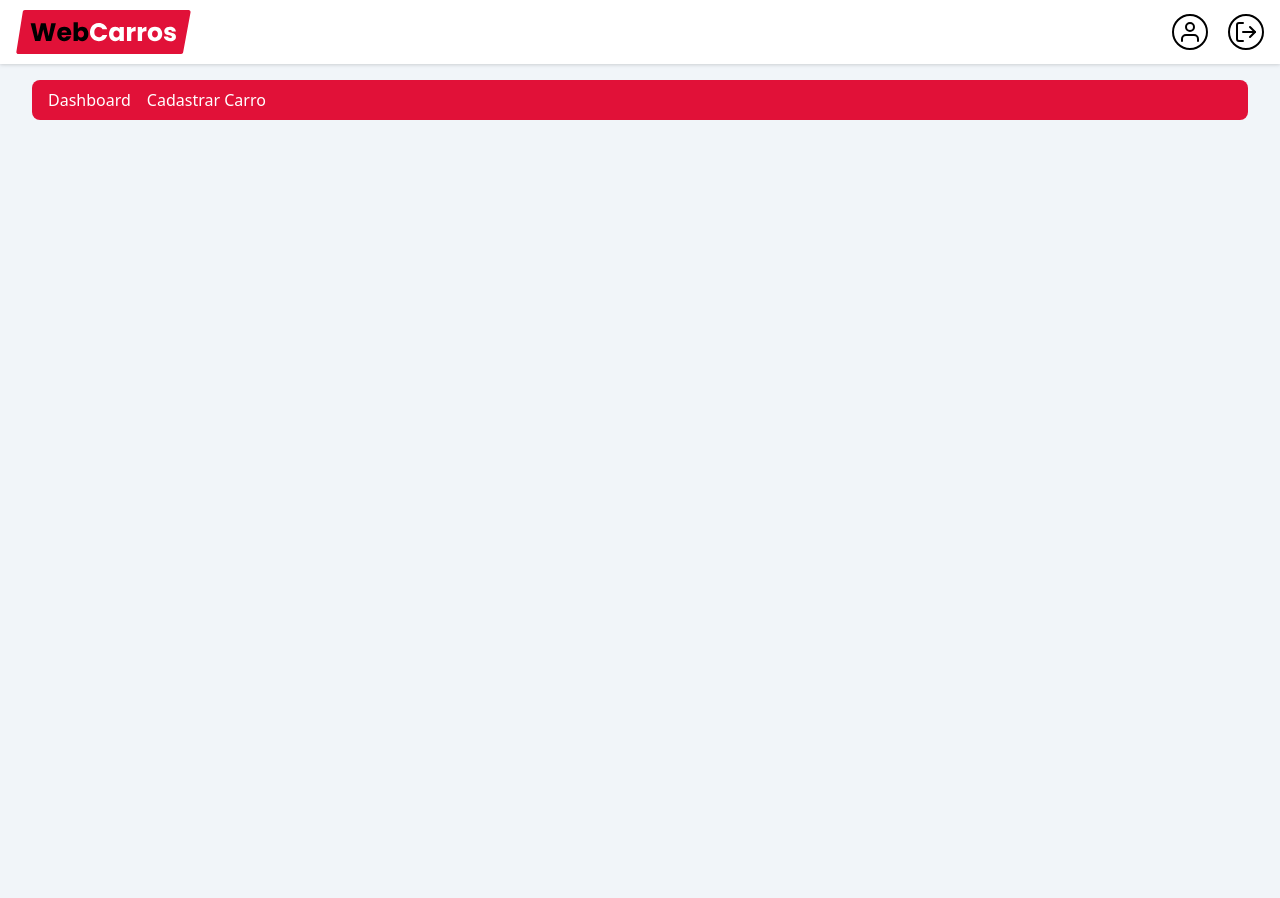
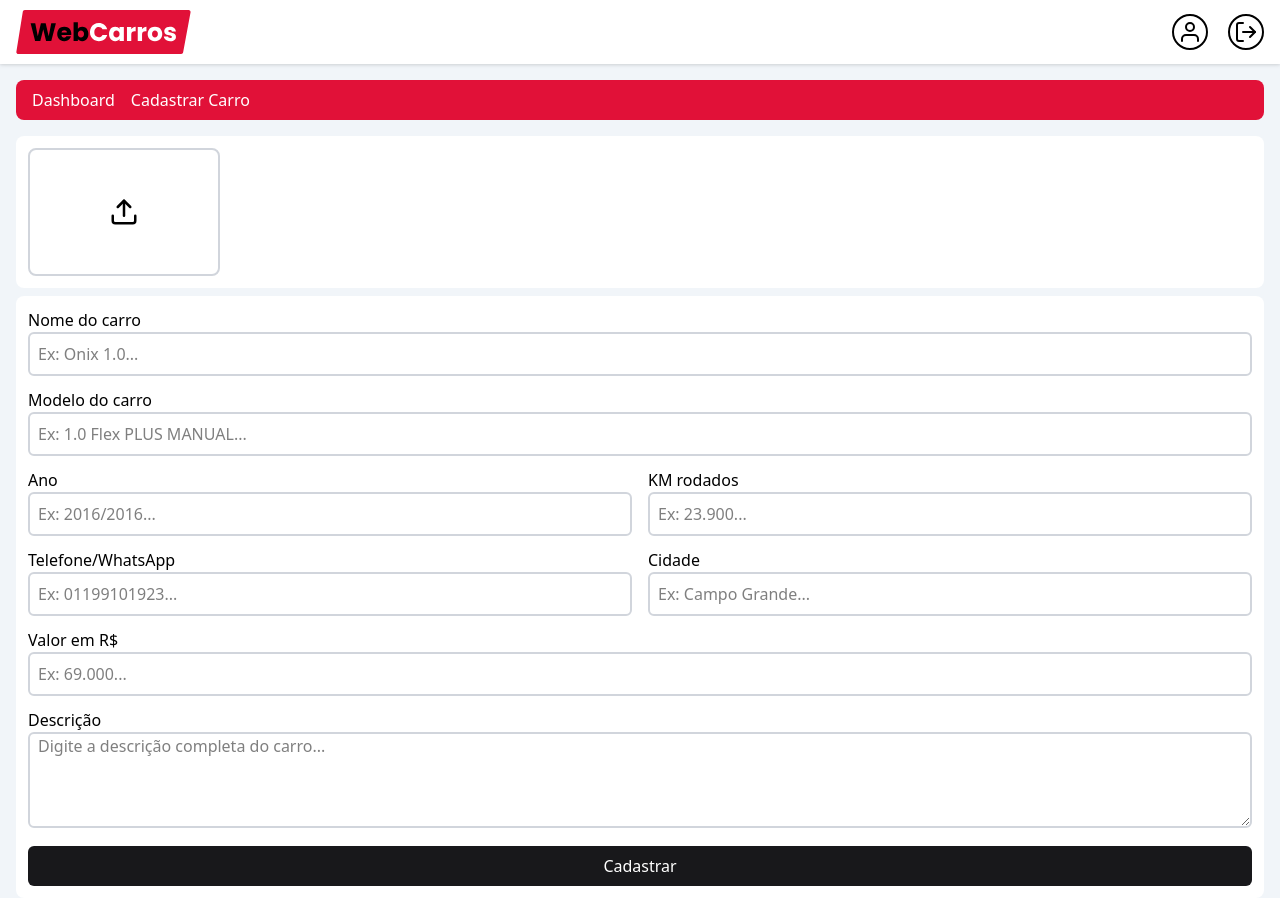
Before and after one commit to JuFML/webCars, a React (Vite) app: page /dashboard in a window 1280 px wide. Before the commit the page ends 800 px from the top, so only its background shows below. Built offline with nearby package versions, Linux system fonts and the light colour scheme; no server answers; sample sign-in values are in the browser's storage.

Commit message:
feat: implement new car registration form with validation using zod

```diff
--- a/src/pages/dashboard/index.tsx
+++ b/src/pages/dashboard/index.tsx
@@ -1,13 +1,140 @@
-import Container from "../../components/container";
+import { FiUpload } from "react-icons/fi";
 import DashboardHeader from "../../components/dashboardHeader";
+import { Input } from "../../components/input"
+import { useForm } from "react-hook-form"
+import { zodResolver } from "@hookform/resolvers/zod"
+import { z } from "zod"
+
+const schema = z.object({
+  name: z.string().nonempty("O nome do carro é obrigatório"),
+  model: z.string().nonempty("O modelo do carro é obrigatório"),
+  year: z.string().nonempty("O ano do carro é obrigatório"),
+  km: z.string().nonempty("O km do carro é obrigatório"),
+  price: z.string().nonempty("O preço do carro é obrigatório"),
+  city: z.string().nonempty("A cidade é obrigatória"),
+  whatsapp: z.string().min(1, "O WhatsApp é obrigatório").refine((value) => /^(\d{9,12})$/.test(value), {
+    message: "Número de telefone inválido"
+  }),
+  description: z.string().nonempty("A descrição é obrigatória")
+})
+
+type FormData = z.infer<typeof schema>
 
 
 function Dashboard() {
+  const { register, handleSubmit, reset, formState: { errors } } = useForm<FormData>({
+    resolver: zodResolver(schema),
+    mode: "onChange"
+  })
+
+  const onSubmit = (data: FormData) => {
+    console.log(data)
+  }
 
   return (
-    <Container>
+    <>
       <DashboardHeader />
-    </Container>
+      <div className="w-full bg-white p-3 rounded-lg flex flex-col sm:flex-row items-center gap-2">
+        <button className="border-2 w-48 rounded-lg flex items-center justify-center cursor-pointer border-gray-300 h-32 md:w-48">
+          <div className="absolute cursor-pointer">
+            <FiUpload size={30} color="#000" />
+          </div>
+          <div className=" cursor-pointer">
+            <input className="cursor-pointer opacity-0 h-32 w-full" type="file" accept="image/*" />
+          </div>
+        </button>
+      </div>
+
+      <div className="w-full bg-white p-3 rounded-lg flex flex-col sm:flex-row items-center gap-2 mt-2">
+        <form className="w-full" onSubmit={handleSubmit(onSubmit)}>
+          <div className="mb-3">
+            <label className="mb-2 font-medium">Nome do carro</label>
+            <Input
+              type="text"
+              name="name"
+              placeholder="Ex: Onix 1.0..."
+              register={register}
+              error={errors.name?.message} />
+          </div>
+
+          <div className="mb-3">
+            <label className="mb-2 font-medium">Modelo do carro</label>
+            <Input
+              type="text"
+              name="model"
+              placeholder="Ex: 1.0 Flex PLUS MANUAL..."
+              register={register}
+              error={errors.model?.message} />
+          </div>
+
+          <div className="flex w-full mb-3 flex-row items-center gap-4">
+            <div className="w-full">
+              <label className="mb-2 font-medium">Ano</label>
+              <Input
+                type="text"
+                name="year"
+                placeholder="Ex: 2016/2016..."
+                register={register}
+                error={errors.year?.message} />
+            </div>
+            <div className="w-full">
+              <label className="mb-2 font-medium">KM rodados</label>
+              <Input
+                type="text"
+                name="km"
+                placeholder="Ex: 23.900..."
+                register={register}
+                error={errors.km?.message} />
+            </div>
+          </div>
+
+          <div className="flex w-full mb-3 flex-row items-center gap-4">
+            <div className="w-full">
+              <label className="mb-2 font-medium">Telefone/WhatsApp</label>
+              <Input
+                type="text"
+                name="whatsapp"
+                placeholder="Ex: 01199101923..."
+                register={register}
+                error={errors.whatsapp?.message} />
+            </div>
+            <div className="w-full">
+              <label className="mb-2 font-medium">Cidade</label>
+              <Input
+                type="text"
+                name="city"
+                placeholder="Ex: Campo Grande..."
+                register={register}
+                error={errors.city?.message} />
+            </div>
+          </div>
+
+          <div className="mb-3">
+            <label className="mb-2 font-medium">Valor em R$</label>
+            <Input
+              type="text"
+              name="price"
+              placeholder="Ex: 69.000..."
+              register={register}
+              error={errors.price?.message} />
+          </div>
+
+          <div className="mb-3">
+            <label className="mb-2 font-medium">Descrição</label>
+            <textarea
+              className="border-2 w-full rounded-md h-24 px-2 outline-none border-gray-300"
+              {...register("description")}
+              name="description"
+              id="description"
+              placeholder="Digite a descrição completa do carro..."
+            />
+            {errors.description && <p className="my-1 text-red-500">{errors.description?.message}</p>}
+          </div>
+
+          <button type="submit" className="w-full rounded-md bg-zinc-900 text-white font-medium h-10">Cadastrar</button>
+        </form>
+      </div>
+    </>
   )
 }
 
--- a/src/pages/dashboard/new/index.tsx
+++ b/src/pages/dashboard/new/index.tsx
@@ -1,10 +1,11 @@
+import DashboardHeader from "../../../components/dashboardHeader"
 
 
 function New() {
 
   return (
     <>
-      <h1>Cadastr Carro</h1>
+      <DashboardHeader />
     </>
   )
 }
```
